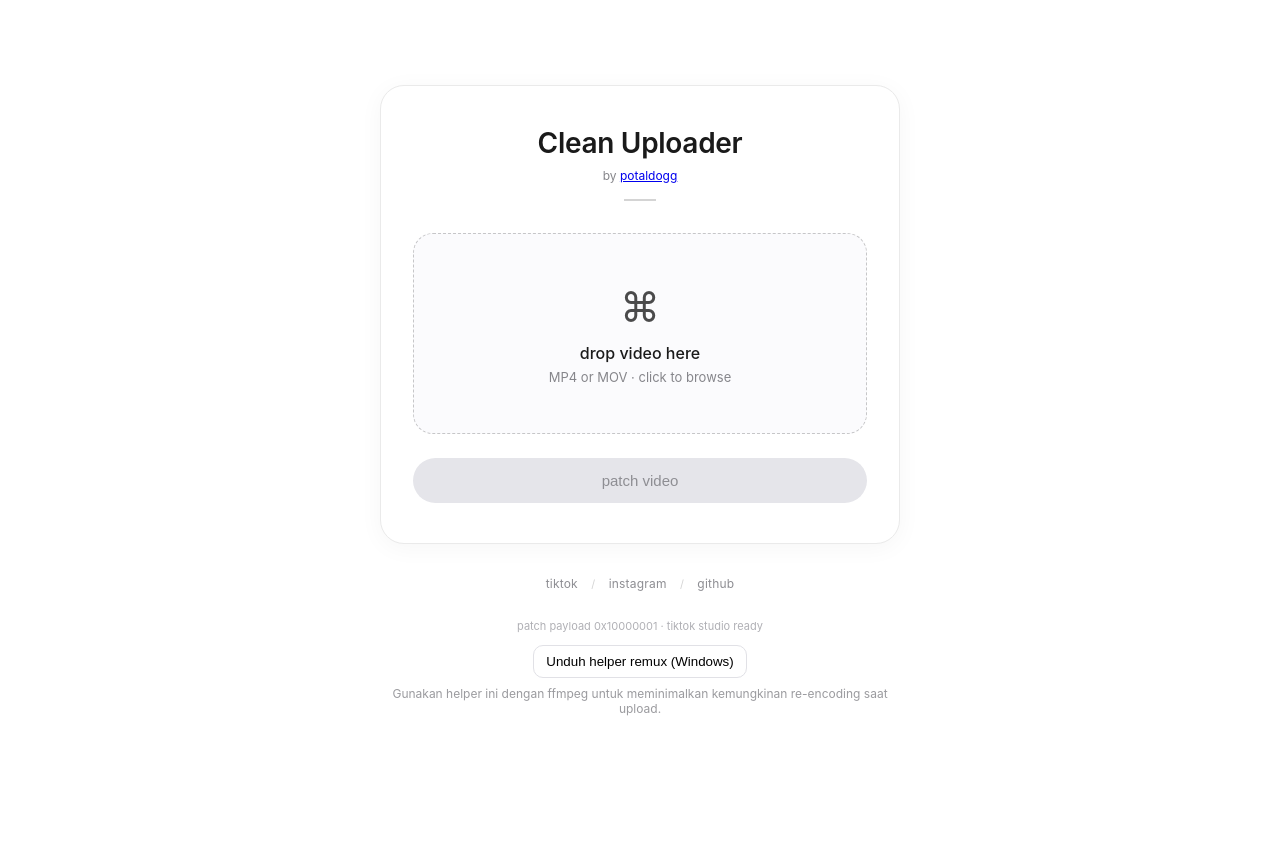
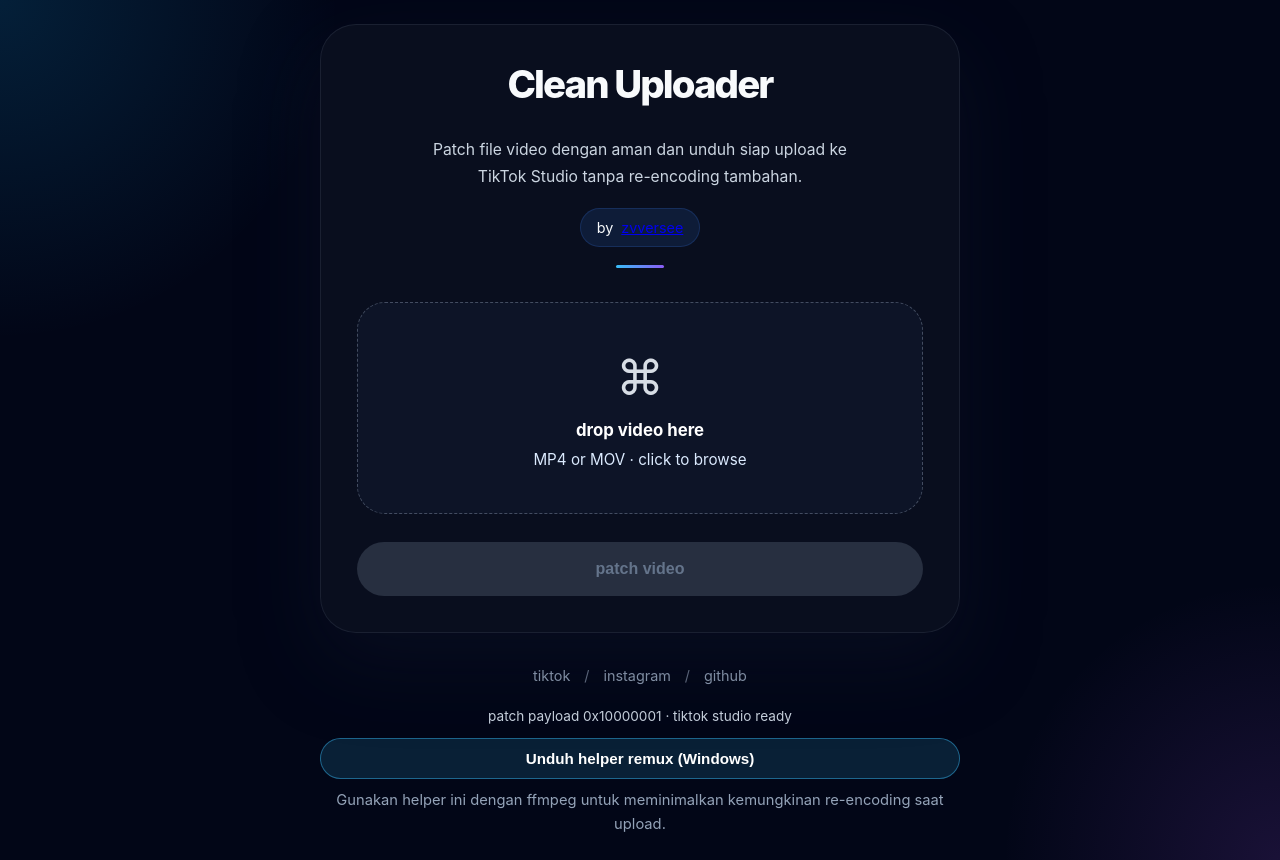
Before and after one commit to zulvikarhrst/enchancher-tiktok, a website: page index.html in a window 1280 px wide. Before the commit the page ends 800 px from the top, so only its background shows below. Drawn offline with Linux system fonts and the light colour scheme.

Commit message:
update html

```diff
--- a/index.html
+++ b/index.html
@@ -12,214 +12,244 @@
         }
 
         body {
-            font-family: -apple-system, BlinkMacSystemFont, 'Segoe UI', Roboto, Helvetica, Arial, sans-serif;
-            background: #ffffff;
+            font-family: Inter, -apple-system, BlinkMacSystemFont, 'Segoe UI', sans-serif;
+            background: radial-gradient(circle at top left, rgba(14, 165, 233, 0.16), transparent 22%),
+                        radial-gradient(circle at bottom right, rgba(168, 85, 247, 0.14), transparent 18%),
+                        #020617;
             min-height: 100vh;
             display: flex;
-            flex-direction: column;
             justify-content: center;
             align-items: center;
             padding: 24px;
+            color: #e2e8f0;
         }
 
-        /* Container utama */
         .container {
-            max-width: 520px;
-            width: 100%;
+            width: min(100%, 640px);
             margin: 0 auto;
         }
 
-        /* Card utama */
         .card {
-            background: #ffffff;
-            border-radius: 24px;
-            padding: 40px 32px;
-            box-shadow: 0 4px 24px rgba(0, 0, 0, 0.04);
-            border: 1px solid #eaeaea;
+            background: rgba(10, 16, 32, 0.92);
+            border: 1px solid rgba(148, 163, 184, 0.12);
+            border-radius: 36px;
+            padding: 36px;
+            box-shadow: 0 28px 80px rgba(15, 23, 42, 0.45);
+            backdrop-filter: blur(18px);
         }
 
-        /* Header */
         .header {
+            display: grid;
+            gap: 18px;
             text-align: center;
-            margin-bottom: 32px;
+            margin-bottom: 34px;
         }
 
         .header h1 {
-            font-size: 28px;
-            font-weight: 600;
-            letter-spacing: -0.3px;
-            color: #1a1a1a;
-            margin-bottom: 8px;
+            font-size: clamp(2rem, 3vw, 3rem);
+            font-weight: 800;
+            letter-spacing: -0.05em;
+            color: #f8fafc;
+            margin-bottom: 0;
+        }
+
+        .header p {
+            font-size: 1rem;
+            line-height: 1.8;
+            color: #e2e8f0;
+            max-width: 520px;
+            margin: 0 auto;
         }
 
         .header .badge {
-            font-size: 12px;
-            color: #86868b;
-            font-weight: 400;
+            justify-self: center;
+            display: inline-flex;
+            align-items: center;
+            gap: 8px;
+            font-size: 0.9rem;
+            color: #f8fafc;
+            background: rgba(59, 130, 246, 0.12);
+            padding: 10px 16px;
+            border-radius: 999px;
+            border: 1px solid rgba(59, 130, 246, 0.18);
         }
 
         .header .divider {
-            width: 32px;
-            height: 2px;
-            background: #d4d4d4;
-            margin: 16px auto 0;
+            width: 48px;
+            height: 3px;
+            background: linear-gradient(90deg, #38bdf8, #8b5cf6);
+            margin: 0 auto;
+            border-radius: 999px;
         }
 
-        /* Dropzone */
         .dropzone {
-            border: 1.5px dashed #c6c6c8;
-            border-radius: 20px;
-            padding: 48px 24px;
+            border: 1px dashed rgba(148, 163, 184, 0.4);
+            border-radius: 28px;
+            padding: 44px 28px;
             text-align: center;
-            background: #fbfbfd;
+            background: rgba(15, 23, 42, 0.82);
             cursor: pointer;
-            transition: all 0.2s ease;
+            transition: transform 0.24s ease, border-color 0.24s ease, background 0.24s ease, box-shadow 0.24s ease;
         }
 
-        .dropzone:hover {
-            border-color: #1a1a1a;
-            background: #f5f5f7;
-        }
-
+        .dropzone:hover,
         .dropzone.drag-over {
-            border-color: #1a1a1a;
-            background: #f5f5f7;
+            transform: translateY(-2px);
+            border-color: rgba(56, 189, 248, 0.85);
+            background: rgba(15, 23, 42, 0.98);
+            box-shadow: 0 24px 60px rgba(15, 23, 42, 0.45);
         }
 
         .dropzone-icon {
-            font-size: 40px;
-            margin-bottom: 12px;
-            opacity: 0.7;
+            font-size: 48px;
+            margin-bottom: 14px;
+            opacity: 0.95;
         }
 
         .dropzone-text {
-            font-size: 16px;
-            font-weight: 450;
-            color: #1a1a1a;
-            margin-bottom: 6px;
+            font-size: 1.05rem;
+            font-weight: 700;
+            color: #ffffff;
+            margin-bottom: 10px;
         }
 
         .dropzone-hint {
-            font-size: 13px;
-            color: #86868b;
+            font-size: 0.95rem;
+            color: #dbeafe;
         }
 
-        /* File info */
         .file-info {
-            margin-top: 20px;
-            padding: 14px 18px;
-            background: #f5f5f7;
-            border-radius: 14px;
-            font-size: 14px;
-            color: #1a1a1a;
+            margin-top: 24px;
+            padding: 20px 22px;
+            background: rgba(15, 23, 42, 0.82);
+            border: 1px solid rgba(148, 163, 184, 0.16);
+            border-radius: 22px;
+            font-size: 0.95rem;
+            color: #e2e8f0;
             word-break: break-word;
             display: flex;
             align-items: center;
-            gap: 10px;
+            gap: 14px;
         }
 
         .file-info-icon {
-            font-size: 20px;
-        }
-
-        .file-info-details {
-            flex: 1;
+            font-size: 26px;
         }
 
         .file-info-name {
-            font-weight: 500;
-            margin-bottom: 2px;
+            font-weight: 700;
+            margin-bottom: 4px;
+            color: #f8fafc;
         }
 
         .file-info-size {
-            font-size: 12px;
-            color: #86868b;
+            font-size: 0.88rem;
+            color: #94a3b8;
         }
 
-        /* Button */
         .patch-btn {
             width: 100%;
-            padding: 14px 20px;
-            margin-top: 24px;
-            background: #1a1a1a;
-            color: #ffffff;
+            padding: 18px 24px;
+            margin-top: 28px;
+            background: linear-gradient(135deg, #38bdf8, #8b5cf6);
+            color: #020617;
             border: none;
-            border-radius: 40px;
-            font-size: 15px;
-            font-weight: 500;
+            border-radius: 999px;
+            font-size: 1rem;
+            font-weight: 700;
             cursor: pointer;
-            transition: all 0.2s ease;
+            transition: transform 0.2s ease, box-shadow 0.2s ease, opacity 0.2s ease;
+            box-shadow: 0 18px 46px rgba(56, 189, 248, 0.24);
         }
 
         .patch-btn:hover:not(:disabled) {
-            background: #333333;
-            transform: scale(0.98);
+            transform: translateY(-1px);
+            box-shadow: 0 22px 54px rgba(56, 189, 248, 0.28);
         }
 
         .patch-btn:disabled {
-            background: #e5e5ea;
-            color: #8e8e93;
+            background: rgba(148, 163, 184, 0.22);
+            color: #64748b;
             cursor: not-allowed;
+            box-shadow: none;
         }
 
-        /* Status */
+        .helper-btn {
+            width: auto;
+            padding: 11px 18px;
+            margin-top: 0;
+            background: rgba(56, 189, 248, 0.14);
+            color: #ffffff;
+            border: 1px solid rgba(56, 189, 248, 0.45);
+            border-radius: 999px;
+            font-size: 0.95rem;
+            font-weight: 700;
+            cursor: pointer;
+            transition: transform 0.2s ease, background 0.2s ease, border-color 0.2s ease;
+        }
+
+        .helper-btn:hover {
+            transform: translateY(-1px);
+            background: rgba(56, 189, 248, 0.25);
+            border-color: rgba(56, 189, 248, 0.7);
+        }
+
         .status {
-            margin-top: 20px;
-            padding: 12px 16px;
-            border-radius: 14px;
-            font-size: 13px;
+            margin-top: 22px;
+            padding: 16px 20px;
+            border-radius: 20px;
+            font-size: 0.97rem;
             text-align: center;
-            transition: all 0.2s ease;
+            transition: opacity 0.2s ease, transform 0.2s ease;
         }
 
         .status-info {
-            background: #f5f5f7;
-            color: #1a1a1a;
+            background: rgba(100, 116, 139, 0.16);
+            color: #e2e8f0;
         }
 
         .status-success {
-            background: #f0fdf4;
-            color: #166534;
+            background: rgba(16, 185, 129, 0.16);
+            color: #a7f3d0;
         }
 
         .status-error {
-            background: #fef2f2;
-            color: #991b1b;
+            background: rgba(248, 113, 113, 0.16);
+            color: #fecaca;
         }
 
-        /* Footer links - text only, minimal */
         .footer-links {
-            margin-top: 32px;
-            text-align: center;
-            font-size: 12px;
+            margin-top: 34px;
+            display: flex;
+            justify-content: center;
+            gap: 14px;
+            flex-wrap: wrap;
+            font-size: 0.9rem;
+            color: #cbd5e1;
         }
 
         .footer-links a {
-            color: #8e8e93;
+            color: #94a3b8;
             text-decoration: none;
-            margin: 0 10px;
             transition: color 0.2s ease;
-            letter-spacing: 0.2px;
         }
 
         .footer-links a:hover {
-            color: #1a1a1a;
+            color: #f8fafc;
         }
 
         .footer-links .separator {
-            color: #d4d4d4;
-            font-size: 11px;
+            display: inline-block;
+            color: rgba(148, 163, 184, 0.7);
         }
 
-        /* Credit line */
         .credit {
-            margin-top: 28px;
+            margin-top: 24px;
             text-align: center;
-            font-size: 11px;
-            color: #b0b0b5;
+            font-size: 0.85rem;
+            color: #cbd5e1;
         }
 
-        /* Hidden input */
         #fileInput {
             display: none;
         }
@@ -230,7 +260,8 @@
         <div class="card">
             <div class="header">
                 <h1>Clean Uploader</h1>
-                <div class="badge">by <a href="https://www.tiktok.com/@0x0g0ds" target="_blank" rel="noopener noreferrer">potaldogg</a></div>
+                <p style="margin-top:12px; font-size:0.98rem; color:#cbd5e1; line-height:1.7; max-width:420px; margin-left:auto; margin-right:auto;">Patch file video dengan aman dan unduh siap upload ke TikTok Studio tanpa re-encoding tambahan.</p>
+                <div class="badge">by <a href="https://www.tiktok.com/@zvversee" target="_blank" rel="noopener noreferrer">zvversee</a></div>
                 <div class="divider"></div>
             </div>
 
@@ -260,7 +291,7 @@
 
         <!-- Social links - text only, minimal -->
         <div class="footer-links">
-            <a href="https://www.tiktok.com/@zvverse" target="_blank" rel="noopener noreferrer">tiktok</a>
+            <a href="https://www.tiktok.com/@zvversee" target="_blank" rel="noopener noreferrer">tiktok</a>
             <span class="separator">/</span>
             <a href="https://www.instagram.com/zulharist" target="_blank" rel="noopener noreferrer">instagram</a>
             <span class="separator">/</span>
@@ -269,9 +300,9 @@
         <div class="credit">
             patch payload 0x10000001 · tiktok studio ready
         </div>
-        <div style="margin-top:12px; text-align:center; font-size:12px; color:#6b6b70;">
-            <button id="downloadRemuxBtn" style="background:#fff;border:1px solid #e1e1e6;border-radius:10px;padding:8px 12px;cursor:pointer">Unduh helper remux (Windows)</button>
-            <div style="margin-top:8px;color:#9b9b9f;">Gunakan helper ini dengan ffmpeg untuk meminimalkan kemungkinan re-encoding saat upload.</div>
+        <div style="margin-top:14px; text-align:center; font-size:0.92rem; color:#94a3b8; display:grid; gap:10px;">
+            <button id="downloadRemuxBtn" class="helper-btn">Unduh helper remux (Windows)</button>
+            <div style="line-height:1.6;">Gunakan helper ini dengan ffmpeg untuk meminimalkan kemungkinan re-encoding saat upload.</div>
         </div>
     </div>
 
```
